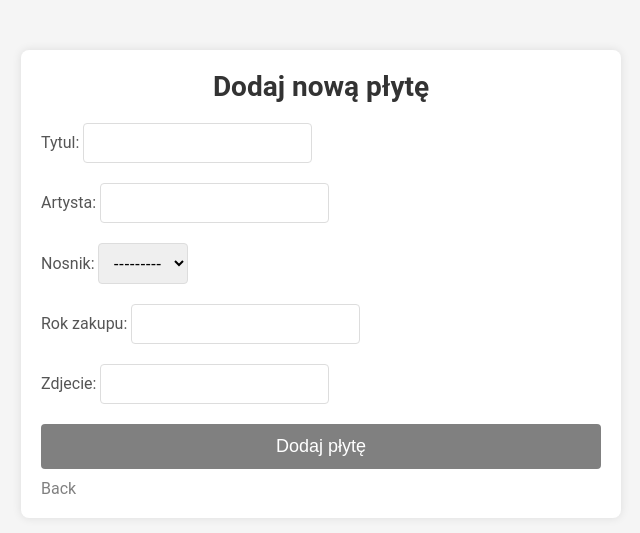
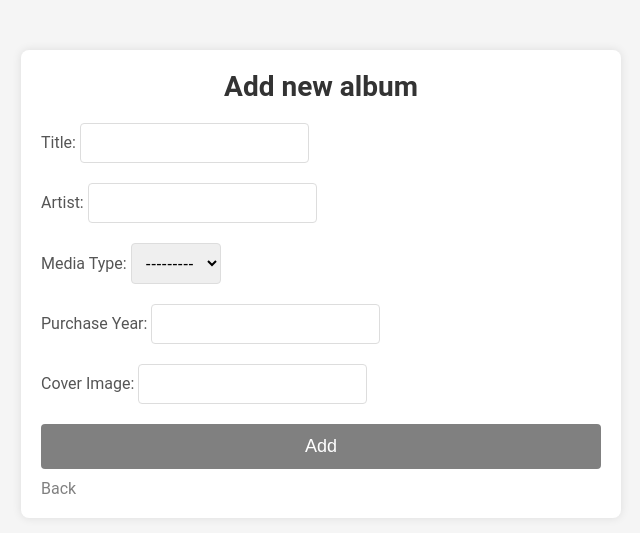
Before and after one commit to dominikstas/musicX, a Django app: a page that uses collection/templates/collection/dodaj_plyte.html in a window 1280 px wide. Shown: the top 533 px of the page, without its empty margins (319-959 px from the left). Run offline with Django 4.2, Linux system fonts and the light colour scheme.

Commit message:
translated into English

```diff
--- a/collection/forms.py
+++ b/collection/forms.py
@@ -5,3 +5,10 @@ class PlytaForm(forms.ModelForm):
     class Meta:
         model = Plyta
         fields = ['tytul', 'artysta', 'nosnik', 'rok_zakupu', 'zdjecie']
+        labels = {
+            'tytul': 'Title',
+            'artysta': 'Artist',
+            'nosnik': 'Media Type',
+            'rok_zakupu': 'Purchase Year',
+            'zdjecie': 'Cover Image',
+        }
--- a/collection/templates/collection/dodaj_plyte.html
+++ b/collection/templates/collection/dodaj_plyte.html
@@ -9,11 +9,11 @@
 </head>
 <body>
     <main>
-    <h1>Dodaj nową płytę</h1>
+    <h1>Add new album</h1>
     <form method="post" enctype="multipart/form-data">
         {% csrf_token %}
         {{ form.as_p }}
-        <button type="submit">Dodaj płytę</button>
+        <button type="submit">Add</button>
     </form>
     <a href="/collection">Back</a>
     </main>
```
Also changed, not shown: collection/templates/collection/collection.html (+5 -5 lines).
